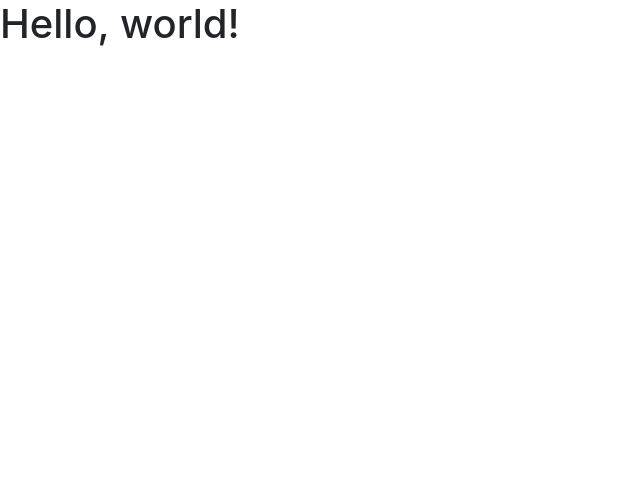
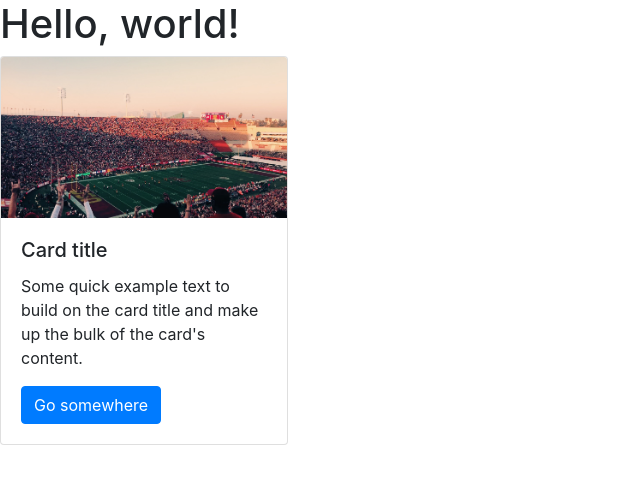
Before and after one commit to sdhanson/sdhanson.github.io, a website: page index.html in a window 1280 px wide. Shown: the whole page, without its empty margins (0-640 px from the left). Drawn offline with nearby package versions, Linux system fonts and the light colour scheme.

Commit message:
Checking Bootstrap connection

```diff
--- a/index.html
+++ b/index.html
@@ -13,8 +13,16 @@
 <body>
 <h1>Hello, world!</h1>
 
-<!-- Optional JavaScript -->
-<!-- jQuery first, then Popper.js, then Bootstrap JS -->
+<div class="card" style="width: 18rem;">
+    <img class="card-img-top" src="images/usc.jpg" alt="Card image cap">
+    <div class="card-body">
+        <h5 class="card-title">Card title</h5>
+        <p class="card-text">Some quick example text to build on the card title and make up the bulk of the card's content.</p>
+        <a href="#" class="btn btn-primary">Go somewhere</a>
+    </div>
+</div>
+
+<!-- Bootstrap & Dependencies (JQuery & Popper) -->
 <script src="https://code.jquery.com/jquery-3.2.1.slim.min.js" integrity="sha384-KJ3o2DKtIkvYIK3UENzmM7KCkRr/rE9/Qpg6aAZGJwFDMVNA/GpGFF93hXpG5KkN" crossorigin="anonymous"></script>
 <script src="https://cdnjs.cloudflare.com/ajax/libs/popper.js/1.12.9/umd/popper.min.js" integrity="sha384-ApNbgh9B+Y1QKtv3Rn7W3mgPxhU9K/ScQsAP7hUibX39j7fakFPskvXusvfa0b4Q" crossorigin="anonymous"></script>
 <script src="https://maxcdn.bootstrapcdn.com/bootstrap/4.0.0/js/bootstrap.min.js" integrity="sha384-JZR6Spejh4U02d8jOt6vLEHfe/JQGiRRSQQxSfFWpi1MquVdAyjUar5+76PVCmYl" crossorigin="anonymous"></script>
```
Also changed, not shown: public/images/usc.jpg (added).
